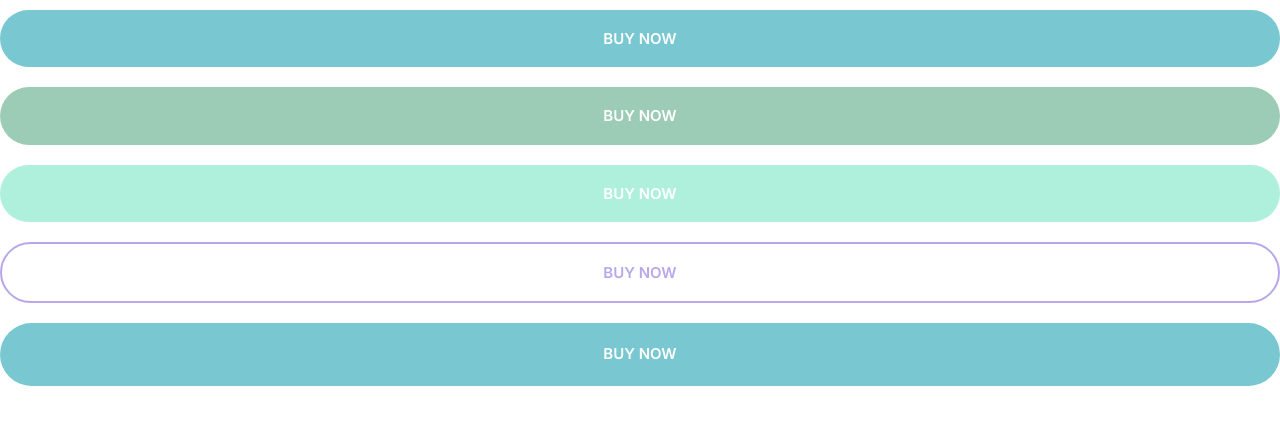
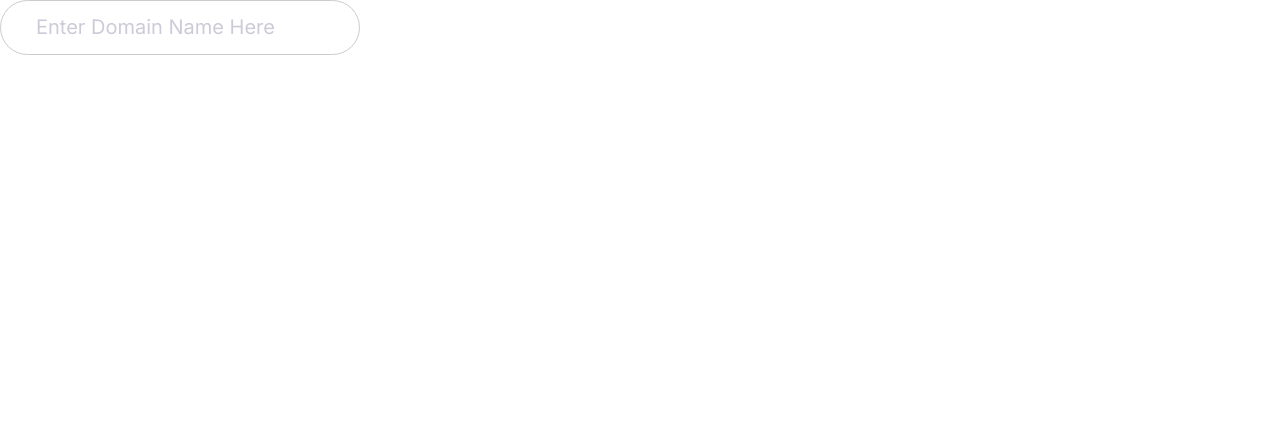
Before and after one commit to Kaygee105/Moshified, a plain HTML site: page index.html in a window 1280 px wide. Drawn offline with Linux system fonts and the light colour scheme.

Commit message:
define Input

```diff
--- a/CSS/style.css
+++ b/CSS/style.css
@@ -192,3 +192,15 @@ a {
   .btn{
     font-size: 1.5rem;
 }
+/* INPUT */
+.input{
+  border-radius: 30px;
+  border: 1px solid #ccc;
+  color: var(--color-heading);
+  font-size: 2rem;
+  outline: 0;
+  padding: 1.5rem 3.5rem;
+}
+::placeholder{
+  color: #cdcbd7;
+}
--- a/index.html
+++ b/index.html
@@ -15,10 +15,6 @@
     <link rel="stylesheet" href="CSS/style.css" />
   </head>
   <body>
-    <button class="btn btn--primary btn--block">Buy Now</button>
-    <button class="btn btn--secondary btn--block">Buy Now</button>
-    <button class="btn btn--accent btn--block">Buy Now</button>
-    <button class="btn btn--outline btn--block">Buy Now</button>
-    <a href="#" class="btn btn--primary btn--block">Buy Now</a>
+    <input type="text" class="input" placeholder="Enter Domain Name Here" />
   </body>
 </html>
```
